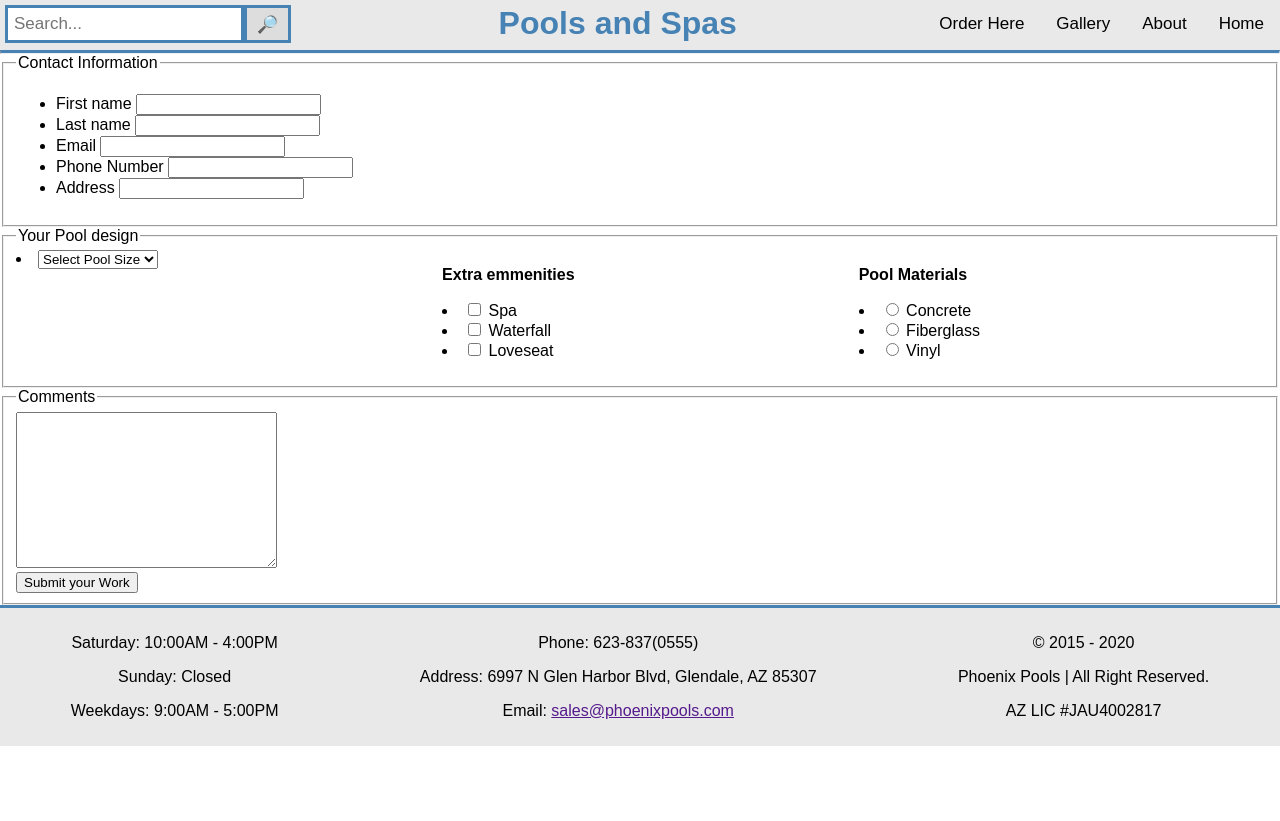
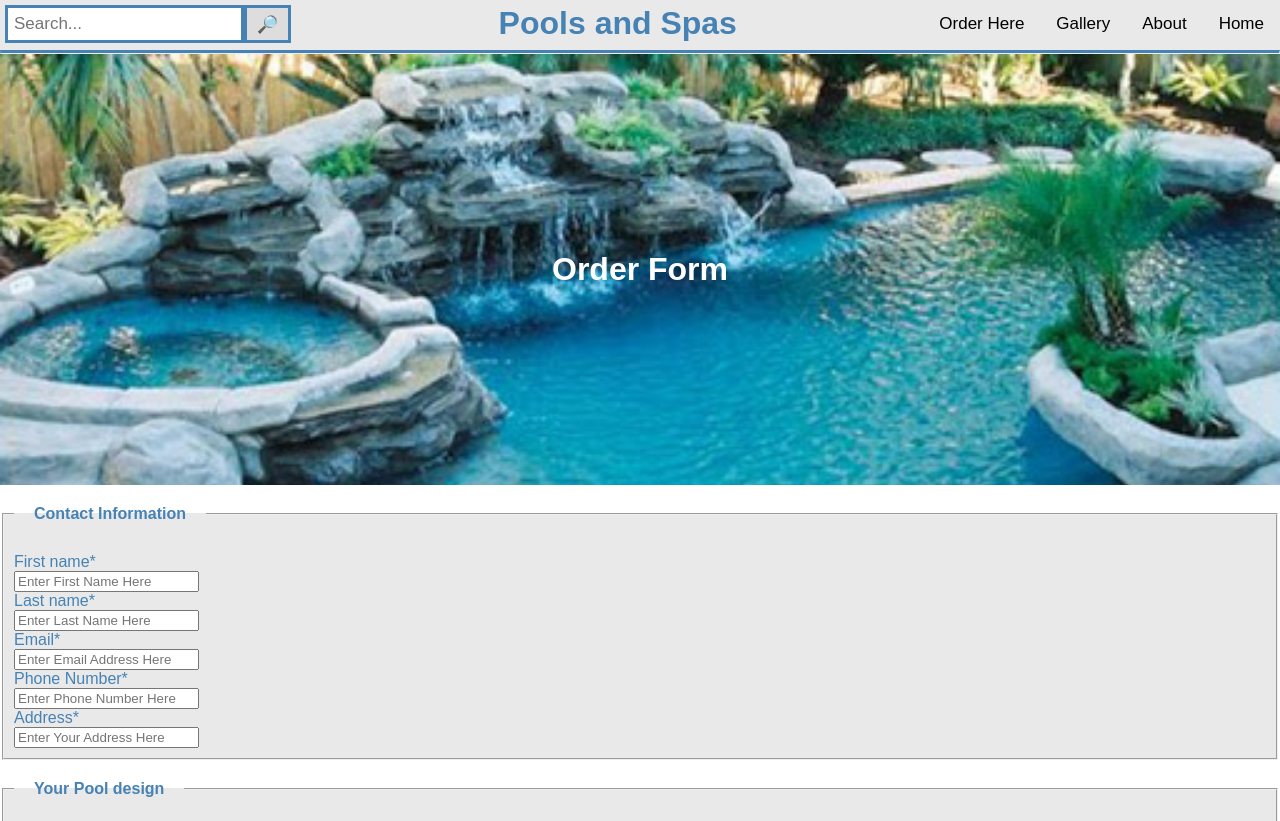
Before and after one commit to Roswal213/Unit-Group-Project, a plain HTML site: page Form.html in a window 1280 px wide. Shown: the top 821 px of the page. Before the commit the page ends 800 px from the top, so only its background shows below. Drawn offline with Linux system fonts and the light colour scheme.

Commit message:
Finished form page

```diff
--- a/CSS/main.css
+++ b/CSS/main.css
@@ -134,6 +134,13 @@ body {
   text-align: center;
 }
 
+/*Order Form*/
+.grid-container2 #logo{
+  padding: 15%;
+  text-align: center;
+  color: white;
+  margin: 5px;
+}
 /*
 @media screen and (max-width: 600px) {
   .topnav .search-container {
--- a/Form.html
+++ b/Form.html
@@ -10,9 +10,28 @@
         .grid-container{
             display: grid;
             grid-template-columns: auto auto auto;
+
         }
         .item-2{
-            align-items: flex-start;        }
+            align-items: flex-start;
+            }
+        .grid-container2{
+            display: grid;
+            background-image: url(images/poolbackgorund2.jpg);
+            background-size: cover;
+            background-position: top;
+            background-attachment: fixed;
+
+        }
+        fieldset{
+            padding:10px;
+            color: steelblue;
+            background-color: #e9e9e9;
+        }
+        legend{
+            padding:20px;
+
+        }
     </style>
 </head>
 <body>
@@ -32,25 +51,26 @@
         <h1 id="logo">Pools and Spas</h1>
         <hr id="underline">
       </div>
-
+      <div class="grid-container2">
+          <h1 id="logo">Order Form</h1>
+    </div>
     <form>
         <fieldset>
-            <legend>Contact Information</legend>
-            <ul>
-                <li><label for="firstName">First name</label>
-                <input type="text" id="firstName" name="firstName"></li>
-                <li><label for="lastName">Last name</label>
-                <input type="text" id="lastName" name="lastName"></li>
-                <li><label for="Email">Email</label>
-                <input type="text" id="Email" name="Email"></li>
-                <li><label for="Phone">Phone Number</label>
-                <input type="text" id="Phone" name="Phone" maxlength="11"></li>
-                <li><label for="Address">Address</label>
-                <input type="text" id="Address" name="Address"></li>
-            </ul>
+            <legend><strong>Contact Information</strong></legend>
+
+                <div><label for="firstName">First name*</label></div>
+                <div><input type="text" id="firstName" name="firstName" placeholder="Enter First Name Here"></div>
+                <div><label for="lastName">Last name*</label></div>
+                <div><input type="text" id="lastName" name="lastName" placeholder="Enter Last Name Here"></div>
+                <div><label for="Email">Email*</label></div>
+                <div><input type="text" id="Email" name="Email" placeholder="Enter Email Address Here"></div>
+                <div><label for="Phone">Phone Number*</label></div>
+                <div><input type="text" id="Phone" name="Phone" placeholder="Enter Phone Number Here" maxlength="11"></div>
+                <div><label for="Address">Address*</label></div>
+                <div><input type="text" id="Address" name="Address" placeholder="Enter Your Address Here"></div>
         </fieldset>
         <fieldset>
-            <legend>Your Pool design</legend>
+            <legend><strong>Your Pool design</strong></legend>
             <div class="grid-container">
                 <div class="item-1">
                     <li><select>
@@ -84,19 +104,18 @@
 
             </ul>
         </fieldset>
+    </form>
+    <form method="get" action="index.html">
     <fieldset>
         <legend>Comments</legend>
         <div>
-                <textarea name="comment" id="comments" cols="30" rows="10"></textarea>
+            <textarea name="comment" id="comments" cols="30" rows="10" placeholder="Enter your comments or concerns here."></textarea>
         </div>
         <div class="button">
             <button type=”submit”>Submit your Work</button>
         </div>
-
+    </form>
     </fieldset>
-
-    </form>
-
     <div id="footer">
         <div id="item-1" class="items">
             <p>Saturday: 10:00AM - 4:00PM</p>
```
Also changed, not shown: images/poolbackgorund2.jpg (added). Lines whose indentation alone changed are shown as unchanged.
